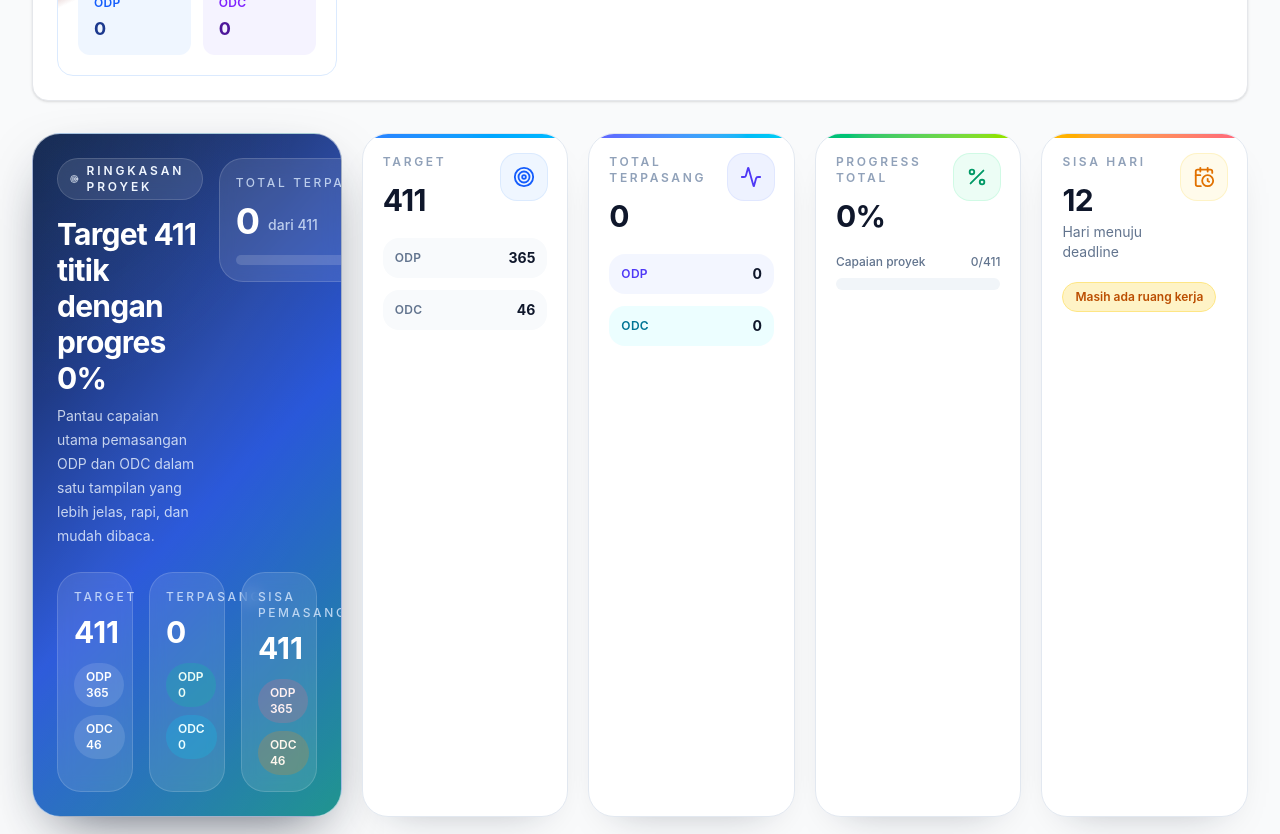
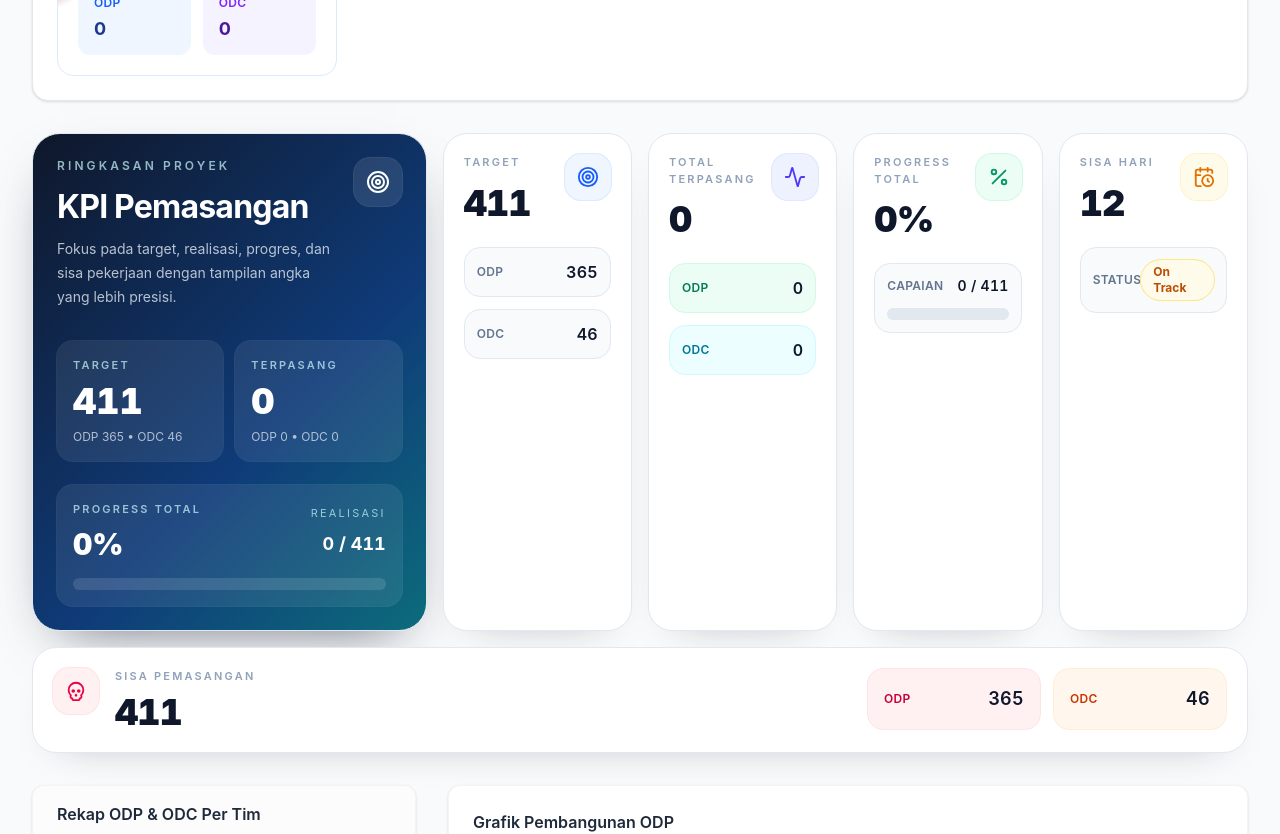
Before and after one commit to fairusinampratama/skynet-infra-deployment, a Vue app: page / in a window 1280 px wide. Shown: the part 1380-2214 px from the top of the page. Built offline with nearby package versions, Linux system fonts and the light colour scheme; no server answers.

Commit message:
Refine summary KPI layout precision

```diff
--- a/src/components/SummaryCards.vue
+++ b/src/components/SummaryCards.vue
@@ -1,13 +1,6 @@
 <script setup>
 import { computed } from "vue";
-import {
-  Target,
-  Activity,
-  Percent,
-  CalendarClock,
-  Skull,
-  ArrowUpRight,
-} from "lucide-vue-next";
+import { Target, Activity, Percent, CalendarClock, Skull } from "lucide-vue-next";
 
 const props = defineProps({
   target: {
@@ -53,213 +46,217 @@ const props = defineProps({
 });
 
 const remainingTotal = computed(() => props.remainingOdp + props.remainingOdc);
-const completedRatio = computed(() =>
-  props.target === 0 ? 0 : Math.min((props.installed / props.target) * 100, 100)
-);
-const dayTone = computed(() =>
+const progressWidth = computed(() => Math.min(Math.max(props.progress, 0), 100));
+const installedRatioLabel = computed(() => `${props.installed} / ${props.target}`);
+const daysTone = computed(() =>
   props.daysRemaining <= 7
-    ? "text-rose-600 bg-rose-100 border-rose-200"
-    : "text-amber-700 bg-amber-100 border-amber-200"
+    ? "text-rose-700 bg-rose-50 ring-rose-200"
+    : "text-amber-700 bg-amber-50 ring-amber-200"
 );
 </script>
 
 <template>
-  <section class="grid grid-cols-1 gap-5 xl:grid-cols-[1.5fr_repeat(4,minmax(0,1fr))]">
+  <section class="grid grid-cols-1 gap-4 xl:grid-cols-12">
     <article
-      class="relative overflow-hidden rounded-[28px] border border-slate-200/70 bg-[radial-gradient(circle_at_top_left,_rgba(59,130,246,0.2),_transparent_35%),linear-gradient(135deg,_#0f172a_0%,_#1d4ed8_55%,_#22c55e_130%)] p-6 text-white shadow-[0_22px_60px_-24px_rgba(15,23,42,0.75)]"
+      class="xl:col-span-4 rounded-[28px] border border-slate-200 bg-[linear-gradient(135deg,_#0f172a_0%,_#0f3b78_60%,_#0c6c7c_100%)] p-6 text-white shadow-[0_22px_55px_-30px_rgba(15,23,42,0.75)]"
     >
-      <div class="absolute inset-0 bg-[linear-gradient(120deg,transparent_0%,rgba(255,255,255,0.08)_45%,transparent_100%)]"></div>
-
-      <div class="relative flex h-full flex-col gap-6">
-        <div class="flex flex-col gap-4 lg:flex-row lg:items-start lg:justify-between">
-          <div class="max-w-xl">
-            <div
-              class="inline-flex items-center gap-2 rounded-full border border-white/15 bg-white/10 px-3 py-1 text-xs font-semibold uppercase tracking-[0.24em] text-blue-50 backdrop-blur"
-            >
-              <Target :size="14" />
+      <div class="flex items-start justify-between gap-4">
+        <div>
+          <p class="text-xs font-semibold uppercase tracking-[0.26em] text-cyan-100/70">
             Ringkasan Proyek
-            </div>
-            <h2 class="mt-4 text-2xl font-bold tracking-tight sm:text-3xl">
-              Target {{ target }} titik dengan progres {{ progress }}%
+          </p>
+          <h2 class="mt-3 text-2xl font-bold tracking-tight sm:text-[2rem]">
+            KPI Pemasangan
           </h2>
-            <p class="mt-2 max-w-lg text-sm leading-6 text-blue-50/80">
-              Pantau capaian utama pemasangan ODP dan ODC dalam satu tampilan yang
-              lebih jelas, rapi, dan mudah dibaca.
+          <p class="mt-2 max-w-sm text-sm leading-6 text-slate-200/80">
+            Fokus pada target, realisasi, progres, dan sisa pekerjaan dengan tampilan angka
+            yang lebih presisi.
           </p>
         </div>
+        <div class="rounded-2xl bg-white/10 p-3 ring-1 ring-white/15">
+          <Target :size="24" />
+        </div>
+      </div>
 
-          <div class="rounded-3xl border border-white/15 bg-white/10 p-4 backdrop-blur">
-            <p class="text-xs font-medium uppercase tracking-[0.22em] text-blue-100/80">
-              Total Terpasang
+      <div class="mt-8 grid grid-cols-2 gap-3">
+        <div class="rounded-2xl bg-white/8 p-4 ring-1 ring-white/10">
+          <p class="text-[11px] font-semibold uppercase tracking-[0.2em] text-cyan-100/70">Target</p>
+          <p class="mt-2 text-4xl font-black tabular-nums">{{ target }}</p>
+          <p class="mt-2 text-xs text-slate-200/75">ODP {{ targetOdp }} • ODC {{ targetOdc }}</p>
+        </div>
+
+        <div class="rounded-2xl bg-white/8 p-4 ring-1 ring-white/10">
+          <p class="text-[11px] font-semibold uppercase tracking-[0.2em] text-cyan-100/70">Terpasang</p>
+          <p class="mt-2 text-4xl font-black tabular-nums">{{ installed }}</p>
+          <p class="mt-2 text-xs text-slate-200/75">ODP {{ installedOdp }} • ODC {{ installedOdc }}</p>
+        </div>
+      </div>
+
+      <div class="mt-6 rounded-2xl bg-white/8 p-4 ring-1 ring-white/10">
+        <div class="flex items-center justify-between gap-3">
+          <div>
+            <p class="text-[11px] font-semibold uppercase tracking-[0.2em] text-cyan-100/70">
+              Progress Total
             </p>
-            <div class="mt-3 flex items-end gap-2">
-              <span class="text-4xl font-bold leading-none">{{ installed }}</span>
-              <span class="pb-1 text-sm font-medium text-blue-100/80">dari {{ target }}</span>
+            <p class="mt-2 text-3xl font-black tabular-nums">{{ progress }}%</p>
           </div>
-            <div class="mt-4 h-2.5 w-52 rounded-full bg-white/15">
+          <div class="text-right">
+            <p class="text-[11px] uppercase tracking-[0.2em] text-cyan-100/70">Realisasi</p>
+            <p class="mt-2 text-lg font-bold tabular-nums">{{ installedRatioLabel }}</p>
+          </div>
+        </div>
+        <div class="mt-4 h-3 rounded-full bg-white/12">
           <div
-                class="h-2.5 rounded-full bg-white transition-all duration-700"
-                :style="{ width: `${completedRatio}%` }"
+            class="h-3 rounded-full bg-[linear-gradient(90deg,_#38bdf8_0%,_#34d399_100%)] transition-all duration-700"
+            :style="{ width: `${progressWidth}%` }"
           ></div>
         </div>
       </div>
+    </article>
+
+    <article
+      class="xl:col-span-2 rounded-[24px] border border-slate-200 bg-white p-5 shadow-[0_18px_40px_-30px_rgba(15,23,42,0.35)]"
+    >
+      <div class="flex items-start justify-between gap-4">
+        <div>
+          <p class="text-[11px] font-semibold uppercase tracking-[0.2em] text-slate-400">Target</p>
+          <p class="mt-3 text-4xl font-black tracking-tight text-slate-900 tabular-nums">{{ target }}</p>
         </div>
-
-        <div class="grid grid-cols-1 gap-4 sm:grid-cols-3">
-          <div class="rounded-3xl border border-white/15 bg-white/10 p-4 backdrop-blur">
-            <div class="flex items-center justify-between">
-              <p class="text-xs font-medium uppercase tracking-[0.22em] text-blue-100/80">
-                Target
-              </p>
-              <ArrowUpRight :size="16" class="text-blue-100/70" />
-            </div>
-            <p class="mt-3 text-3xl font-bold leading-none">{{ target }}</p>
-            <div class="mt-4 flex flex-wrap gap-2 text-xs font-semibold">
-              <span class="rounded-full bg-white/12 px-3 py-1.5 text-white">ODP {{ targetOdp }}</span>
-              <span class="rounded-full bg-white/12 px-3 py-1.5 text-white">ODC {{ targetOdc }}</span>
+        <div class="rounded-2xl bg-blue-50 p-3 text-blue-600 ring-1 ring-blue-100">
+          <Target :size="22" />
         </div>
       </div>
 
-          <div class="rounded-3xl border border-white/15 bg-white/10 p-4 backdrop-blur">
-            <div class="flex items-center justify-between">
-              <p class="text-xs font-medium uppercase tracking-[0.22em] text-blue-100/80">
-                Terpasang
-              </p>
-              <Activity :size="16" class="text-blue-100/70" />
-            </div>
-            <p class="mt-3 text-3xl font-bold leading-none">{{ installed }}</p>
-            <div class="mt-4 flex flex-wrap gap-2 text-xs font-semibold">
-              <span class="rounded-full bg-emerald-400/20 px-3 py-1.5 text-emerald-50">
-                ODP {{ installedOdp }}
-              </span>
-              <span class="rounded-full bg-cyan-400/20 px-3 py-1.5 text-cyan-50">
-                ODC {{ installedOdc }}
-              </span>
+      <div class="mt-6 space-y-3">
+        <div class="rounded-2xl border border-slate-200 bg-slate-50 p-3">
+          <div class="flex items-center justify-between text-xs font-semibold uppercase tracking-wide text-slate-500">
+            <span>ODP</span>
+            <span class="text-base text-slate-900 tabular-nums">{{ targetOdp }}</span>
           </div>
         </div>
-
-          <div class="rounded-3xl border border-white/15 bg-white/10 p-4 backdrop-blur">
-            <div class="flex items-center justify-between">
-              <p class="text-xs font-medium uppercase tracking-[0.22em] text-blue-100/80">
-                Sisa Pemasangan
-              </p>
-              <Skull :size="16" class="text-blue-100/70" />
-            </div>
-            <p class="mt-3 text-3xl font-bold leading-none">{{ remainingTotal }}</p>
-            <div class="mt-4 flex flex-wrap gap-2 text-xs font-semibold">
-              <span class="rounded-full bg-rose-400/20 px-3 py-1.5 text-rose-50">
-                ODP {{ remainingOdp }}
-              </span>
-              <span class="rounded-full bg-orange-400/20 px-3 py-1.5 text-orange-50">
-                ODC {{ remainingOdc }}
-              </span>
-            </div>
+        <div class="rounded-2xl border border-slate-200 bg-slate-50 p-3">
+          <div class="flex items-center justify-between text-xs font-semibold uppercase tracking-wide text-slate-500">
+            <span>ODC</span>
+            <span class="text-base text-slate-900 tabular-nums">{{ targetOdc }}</span>
           </div>
         </div>
       </div>
     </article>
 
     <article
-      class="group relative overflow-hidden rounded-[26px] border border-slate-200 bg-white p-5 shadow-[0_18px_40px_-28px_rgba(15,23,42,0.35)] transition-all duration-300 hover:-translate-y-1 hover:shadow-[0_24px_50px_-30px_rgba(37,99,235,0.35)]"
+      class="xl:col-span-2 rounded-[24px] border border-slate-200 bg-white p-5 shadow-[0_18px_40px_-30px_rgba(15,23,42,0.35)]"
     >
-      <div class="absolute inset-x-0 top-0 h-1 bg-gradient-to-r from-blue-500 to-sky-400"></div>
       <div class="flex items-start justify-between gap-4">
         <div>
-          <p class="text-xs font-semibold uppercase tracking-[0.22em] text-slate-400">Target</p>
-          <p class="mt-3 text-3xl font-bold tracking-tight text-slate-900">{{ target }}</p>
+          <p class="text-[11px] font-semibold uppercase tracking-[0.2em] text-slate-400">
+            Total Terpasang
+          </p>
+          <p class="mt-3 text-4xl font-black tracking-tight text-slate-900 tabular-nums">{{ installed }}</p>
         </div>
-        <div class="rounded-2xl bg-blue-50 p-3 text-blue-600 ring-1 ring-blue-100">
-          <Target :size="22" />
+        <div class="rounded-2xl bg-indigo-50 p-3 text-indigo-600 ring-1 ring-indigo-100">
+          <Activity :size="22" />
         </div>
       </div>
-      <div class="mt-5 space-y-3">
-        <div class="flex items-center justify-between rounded-2xl bg-slate-50 px-3 py-2.5">
-          <span class="text-xs font-semibold uppercase tracking-wide text-slate-500">ODP</span>
-          <span class="text-sm font-bold text-slate-900">{{ targetOdp }}</span>
+
+      <div class="mt-6 space-y-3">
+        <div class="rounded-2xl border border-emerald-100 bg-emerald-50 p-3">
+          <div class="flex items-center justify-between text-xs font-semibold uppercase tracking-wide text-emerald-700">
+            <span>ODP</span>
+            <span class="text-base text-slate-900 tabular-nums">{{ installedOdp }}</span>
           </div>
-        <div class="flex items-center justify-between rounded-2xl bg-slate-50 px-3 py-2.5">
-          <span class="text-xs font-semibold uppercase tracking-wide text-slate-500">ODC</span>
-          <span class="text-sm font-bold text-slate-900">{{ targetOdc }}</span>
+        </div>
+        <div class="rounded-2xl border border-cyan-100 bg-cyan-50 p-3">
+          <div class="flex items-center justify-between text-xs font-semibold uppercase tracking-wide text-cyan-700">
+            <span>ODC</span>
+            <span class="text-base text-slate-900 tabular-nums">{{ installedOdc }}</span>
+          </div>
         </div>
       </div>
     </article>
 
     <article
-      class="group relative overflow-hidden rounded-[26px] border border-slate-200 bg-white p-5 shadow-[0_18px_40px_-28px_rgba(15,23,42,0.35)] transition-all duration-300 hover:-translate-y-1 hover:shadow-[0_24px_50px_-30px_rgba(79,70,229,0.35)]"
+      class="xl:col-span-2 rounded-[24px] border border-slate-200 bg-white p-5 shadow-[0_18px_40px_-30px_rgba(15,23,42,0.35)]"
     >
-      <div class="absolute inset-x-0 top-0 h-1 bg-gradient-to-r from-indigo-500 to-cyan-400"></div>
       <div class="flex items-start justify-between gap-4">
         <div>
-          <p class="text-xs font-semibold uppercase tracking-[0.22em] text-slate-400">
-            Total Terpasang
-          </p>
-          <p class="mt-3 text-3xl font-bold tracking-tight text-slate-900">{{ installed }}</p>
-        </div>
-        <div class="rounded-2xl bg-indigo-50 p-3 text-indigo-600 ring-1 ring-indigo-100">
-          <Activity :size="22" />
-        </div>
-      </div>
-      <div class="mt-5 space-y-3">
-        <div class="flex items-center justify-between rounded-2xl bg-indigo-50/70 px-3 py-2.5">
-          <span class="text-xs font-semibold uppercase tracking-wide text-indigo-600">ODP</span>
-          <span class="text-sm font-bold text-slate-900">{{ installedOdp }}</span>
-        </div>
-        <div class="flex items-center justify-between rounded-2xl bg-cyan-50 px-3 py-2.5">
-          <span class="text-xs font-semibold uppercase tracking-wide text-cyan-700">ODC</span>
-          <span class="text-sm font-bold text-slate-900">{{ installedOdc }}</span>
-        </div>
-      </div>
-    </article>
-
-    <article
-      class="group relative overflow-hidden rounded-[26px] border border-slate-200 bg-white p-5 shadow-[0_18px_40px_-28px_rgba(15,23,42,0.35)] transition-all duration-300 hover:-translate-y-1 hover:shadow-[0_24px_50px_-30px_rgba(16,185,129,0.35)]"
-    >
-      <div class="absolute inset-x-0 top-0 h-1 bg-gradient-to-r from-emerald-500 to-lime-400"></div>
-      <div class="flex items-start justify-between gap-4">
-        <div>
-          <p class="text-xs font-semibold uppercase tracking-[0.22em] text-slate-400">
+          <p class="text-[11px] font-semibold uppercase tracking-[0.2em] text-slate-400">
             Progress Total
           </p>
-          <p class="mt-3 text-3xl font-bold tracking-tight text-slate-900">{{ progress }}%</p>
+          <p class="mt-3 text-4xl font-black tracking-tight text-slate-900 tabular-nums">{{ progress }}%</p>
         </div>
         <div class="rounded-2xl bg-emerald-50 p-3 text-emerald-600 ring-1 ring-emerald-100">
           <Percent :size="22" />
         </div>
       </div>
-      <div class="mt-5">
-        <div class="flex items-center justify-between text-xs font-medium text-slate-500">
-          <span>Capaian proyek</span>
-          <span>{{ installed }}/{{ target }}</span>
+
+      <div class="mt-6 rounded-2xl border border-slate-200 bg-slate-50 p-3">
+        <div class="flex items-center justify-between text-xs font-semibold uppercase tracking-wide text-slate-500">
+          <span>Capaian</span>
+          <span class="text-sm text-slate-900 tabular-nums">{{ installedRatioLabel }}</span>
         </div>
-        <div class="mt-2 h-3 rounded-full bg-slate-100">
+        <div class="mt-3 h-3 rounded-full bg-slate-200">
           <div
-            class="h-3 rounded-full bg-gradient-to-r from-emerald-500 to-lime-400 transition-all duration-700"
-            :style="{ width: `${progress}%` }"
+            class="h-3 rounded-full bg-[linear-gradient(90deg,_#10b981_0%,_#84cc16_100%)] transition-all duration-700"
+            :style="{ width: `${progressWidth}%` }"
           ></div>
         </div>
       </div>
     </article>
 
     <article
-      class="group relative overflow-hidden rounded-[26px] border border-slate-200 bg-white p-5 shadow-[0_18px_40px_-28px_rgba(15,23,42,0.35)] transition-all duration-300 hover:-translate-y-1 hover:shadow-[0_24px_50px_-30px_rgba(244,114,182,0.28)]"
+      class="xl:col-span-2 rounded-[24px] border border-slate-200 bg-white p-5 shadow-[0_18px_40px_-30px_rgba(15,23,42,0.35)]"
     >
-      <div class="absolute inset-x-0 top-0 h-1 bg-gradient-to-r from-amber-400 to-rose-400"></div>
       <div class="flex items-start justify-between gap-4">
         <div>
-          <p class="text-xs font-semibold uppercase tracking-[0.22em] text-slate-400">Sisa Hari</p>
-          <p class="mt-3 text-3xl font-bold tracking-tight text-slate-900">{{ daysRemaining }}</p>
-          <p class="mt-1 text-sm text-slate-500">Hari menuju deadline</p>
+          <p class="text-[11px] font-semibold uppercase tracking-[0.2em] text-slate-400">Sisa Hari</p>
+          <p class="mt-3 text-4xl font-black tracking-tight text-slate-900 tabular-nums">
+            {{ daysRemaining }}
+          </p>
         </div>
         <div class="rounded-2xl bg-amber-50 p-3 text-amber-600 ring-1 ring-amber-100">
           <CalendarClock :size="22" />
         </div>
       </div>
-      <div class="mt-5">
-        <div
-          class="inline-flex items-center rounded-full border px-3 py-1.5 text-xs font-semibold"
-          :class="dayTone"
+
+      <div class="mt-6 flex items-center justify-between rounded-2xl border border-slate-200 bg-slate-50 p-3">
+        <span class="text-xs font-semibold uppercase tracking-wide text-slate-500">Status</span>
+        <span class="rounded-full px-3 py-1 text-xs font-bold ring-1" :class="daysTone">
+          {{ daysRemaining <= 7 ? "Mepet" : "On Track" }}
+        </span>
+      </div>
+    </article>
+
+    <article
+      class="xl:col-span-12 rounded-[24px] border border-slate-200 bg-white p-5 shadow-[0_18px_40px_-30px_rgba(15,23,42,0.35)]"
     >
-          {{ daysRemaining <= 7 ? "Perlu akselerasi" : "Masih ada ruang kerja" }}
+      <div class="flex flex-col gap-4 lg:flex-row lg:items-start lg:justify-between">
+        <div class="flex items-start gap-4">
+          <div class="rounded-2xl bg-rose-50 p-3 text-rose-600 ring-1 ring-rose-100">
+            <Skull :size="22" />
+          </div>
+          <div>
+            <p class="text-[11px] font-semibold uppercase tracking-[0.2em] text-slate-400">
+              Sisa Pemasangan
+            </p>
+            <p class="mt-2 text-4xl font-black tracking-tight text-slate-900 tabular-nums">
+              {{ remainingTotal }}
+            </p>
+          </div>
+        </div>
+
+        <div class="grid grid-cols-1 gap-3 sm:grid-cols-2 lg:min-w-[360px]">
+          <div class="rounded-2xl border border-rose-100 bg-rose-50 p-4">
+            <div class="flex items-center justify-between text-xs font-semibold uppercase tracking-wide text-rose-700">
+              <span>ODP</span>
+              <span class="text-lg text-slate-900 tabular-nums">{{ remainingOdp }}</span>
+            </div>
+          </div>
+          <div class="rounded-2xl border border-orange-100 bg-orange-50 p-4">
+            <div class="flex items-center justify-between text-xs font-semibold uppercase tracking-wide text-orange-700">
+              <span>ODC</span>
+              <span class="text-lg text-slate-900 tabular-nums">{{ remainingOdc }}</span>
+            </div>
+          </div>
         </div>
       </div>
     </article>
```
Lines whose indentation alone changed are shown as unchanged.
